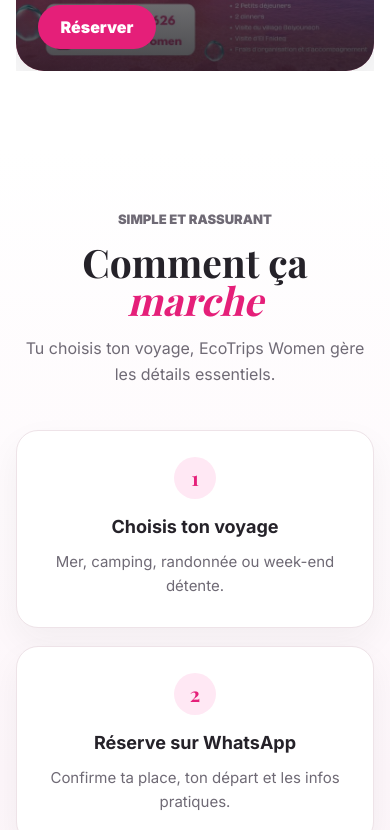
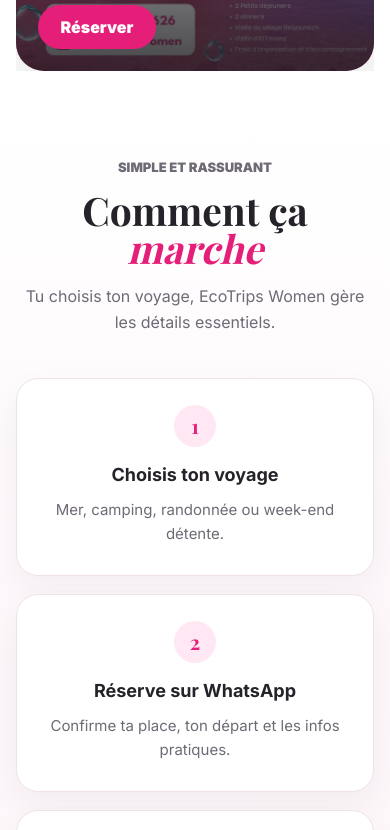
Before and after one commit to chaimae-sda/ecotripswomen, a Next.js app: page / in a window 390 px wide. Shown: the part 3034-3864 px from the top of the page. Built offline with nearby package versions, Linux system fonts and the light colour scheme.

Commit message:
Refactor spacing and padding for trips, how-section, and reviews sections for improved layout consistency

```diff
--- a/app/globals.css
+++ b/app/globals.css
@@ -327,6 +327,7 @@ h3 {
 }
 
 .trips {
+  margin-bottom: 62px;
   overflow: hidden;
 }
 
@@ -410,8 +411,8 @@ h3 {
 
 .how-section {
   width: 100%;
-  margin-bottom: 110px;
-  padding: 82px 16px 78px;
+  margin-bottom: 62px;
+  padding: 56px 16px 54px;
   background: linear-gradient(180deg, var(--white) 0%, var(--rose-mist) 42%, var(--white) 100%);
 }
 
@@ -616,8 +617,8 @@ h3 {
 
 .reviews {
   width: 100%;
-  margin-bottom: 110px;
-  padding: 78px 0 72px;
+  margin-bottom: 62px;
+  padding: 56px 0 54px;
   overflow: hidden;
   background: linear-gradient(180deg, var(--white) 0%, var(--rose-mist) 45%, var(--white) 100%);
 }
@@ -1295,8 +1296,15 @@ h3 {
     margin-bottom: 78px;
   }
 
+  /* Ecarts resserres autour des bandes "Comment ca marche" et "Avis". */
+  .trips,
+  .how-section,
   .reviews {
-    padding: 58px 0 54px;
+    margin-bottom: 42px;
+  }
+
+  .reviews {
+    padding: 44px 0 42px;
   }
 
   .reviews-marquee {
@@ -1322,7 +1330,7 @@ h3 {
   }
 
   .how-section {
-    padding: 60px 16px 58px;
+    padding: 44px 16px 42px;
   }
 
   .steps article {
```
